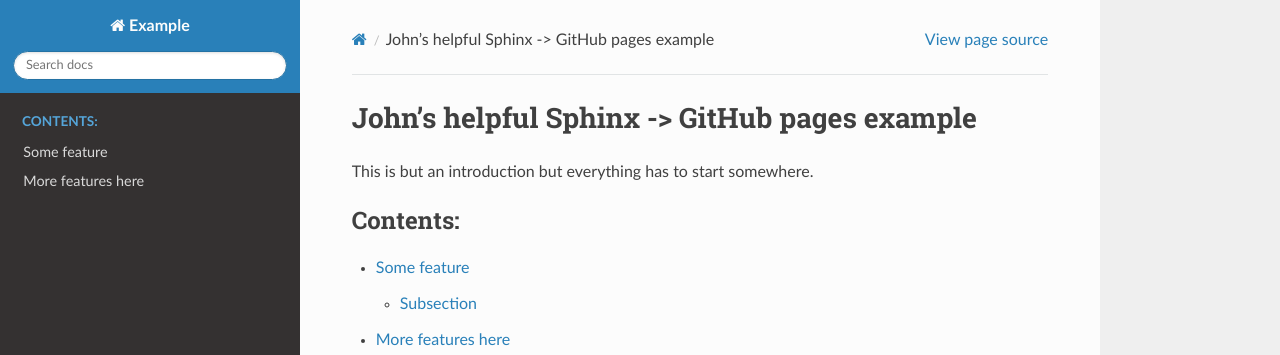
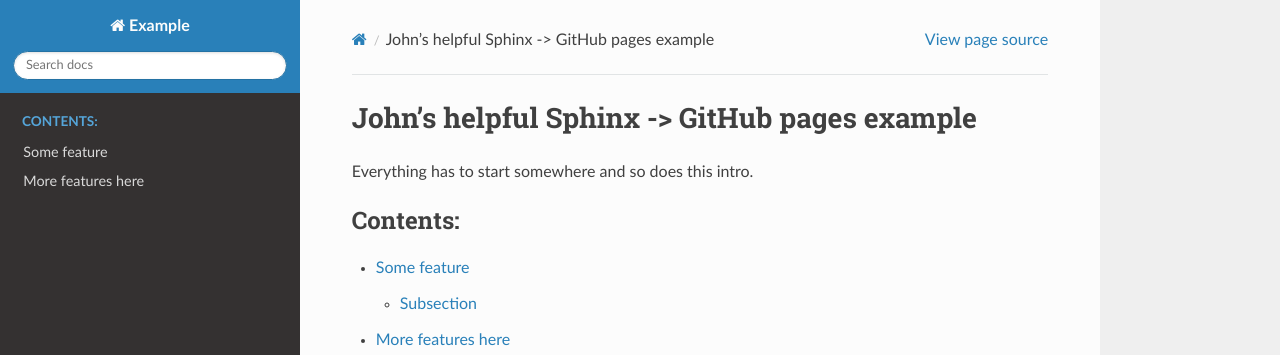
Before and after one commit to mo-johnmo/documentation-example, a Sphinx documentation site: the page built from doc/index.rst, in a window 1280 px wide. Shown: the top 355 px of the page. Built offline with Sphinx 7.4.7 and the Read the Docs theme 3.1.0, drawn with Linux system fonts in a browser that asks for light colours.

Commit message:
so does this intro

```diff
--- a/doc/index.rst
+++ b/doc/index.rst
@@ -5,7 +5,7 @@
 
 John's helpful Sphinx -> GitHub pages example
 =============================================
-This is but an introduction but everything has to start somewhere.
+Everything has to start somewhere and so does this intro.
 
 .. toctree::
    :maxdepth: 3
```
